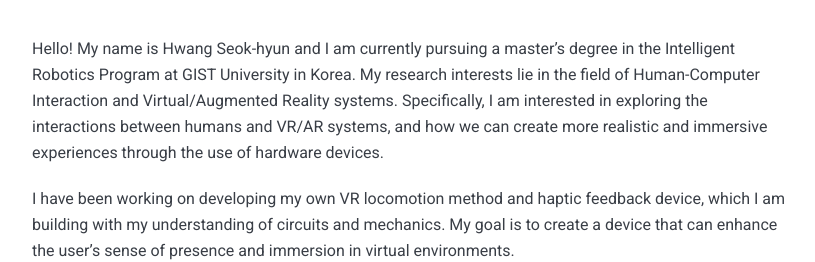
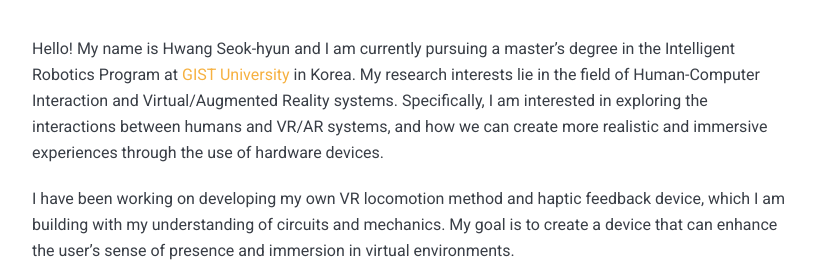
Before and after one commit to anoldhsh/anoldhsh.github.io, a Jekyll site: the page built from _pages/1about.md, in a window 1280 px wide and 900 px high, cut to the strip 487-749 px from the top of the window. Shown: the whole strip, without its empty margins (228-1043 px from the left). Built offline with Jekyll 4.4.1, drawn with Linux system fonts in a browser that asks for light colours; nearby versions of some CDN libraries; some of the changed lines change nothing that is shown.

Commit message:
Add hlink

```diff
--- a/_pages/1about.md
+++ b/_pages/1about.md
@@ -5,7 +5,7 @@ permalink: /ABOUT/
 image: About.jpeg
 ---
 
-Hello! My name is Hwang Seok-hyun and I am currently pursuing a master's degree in the Intelligent Robotics Program at GIST University in Korea. My research interests lie in the field of Human-Computer Interaction and Virtual/Augmented Reality systems. Specifically, I am interested in exploring the interactions between humans and VR/AR systems, and how we can create more realistic and immersive experiences through the use of hardware devices.
+Hello! My name is Hwang Seok-hyun and I am currently pursuing a master's degree in the Intelligent Robotics Program at <a href="https://www.gist.ac.kr/en/main.html">GIST University</a> in Korea. My research interests lie in the field of Human-Computer Interaction and Virtual/Augmented Reality systems. Specifically, I am interested in exploring the interactions between humans and VR/AR systems, and how we can create more realistic and immersive experiences through the use of hardware devices.
 
 I have been working on developing my own VR locomotion method and haptic feedback device, which I am building with my understanding of circuits and mechanics. My goal is to create a device that can enhance the user's sense of presence and immersion in virtual environments.
 
```
